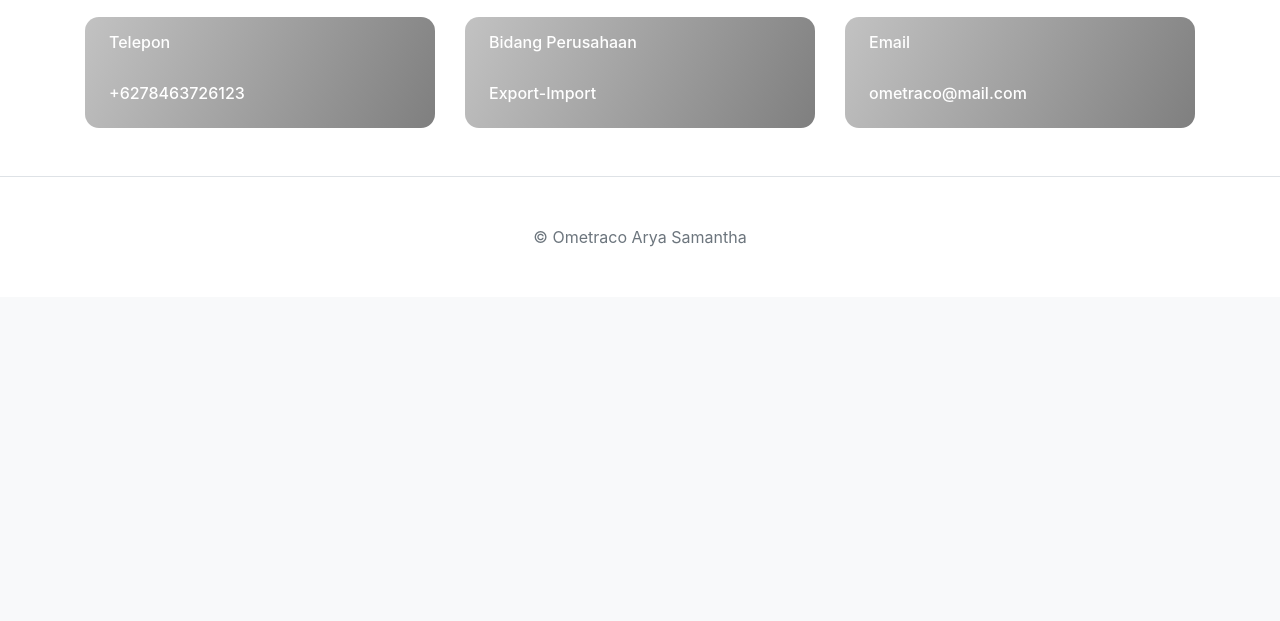
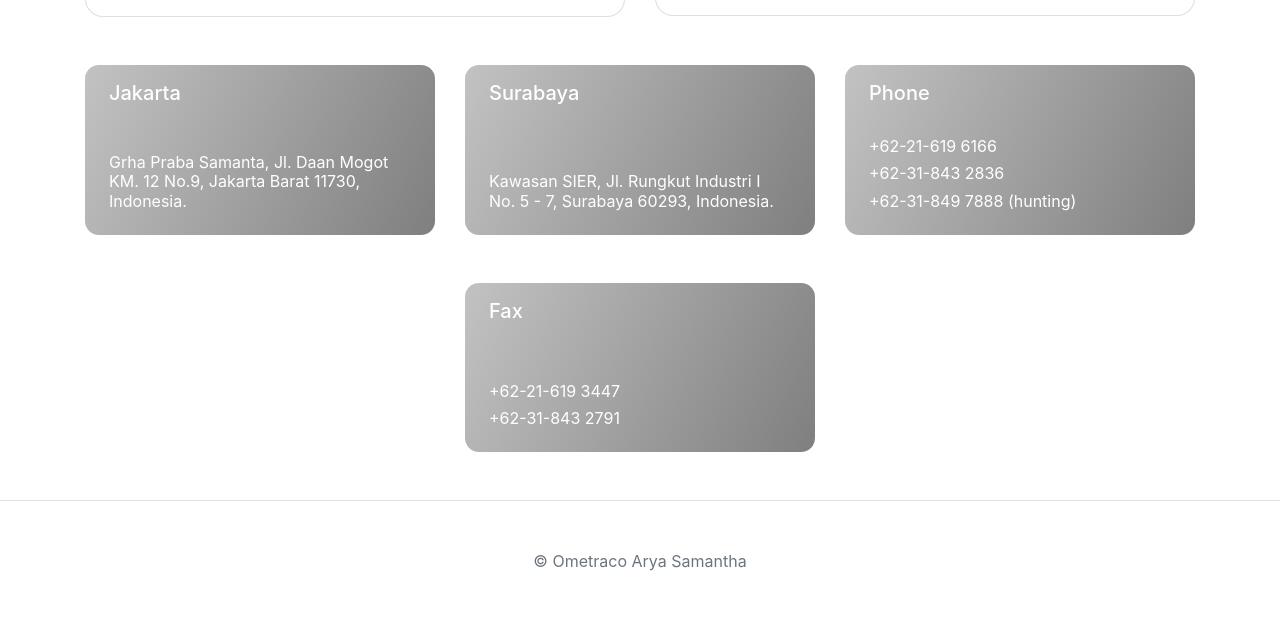
Before and after one commit to danill123/ometraco-web, a CodeIgniter 4 app: template app/Views/contact.php in a window 1280 px wide. Shown: the part 839-1460 px from the top of the page. Before the commit the page ends 1086 px from the top, so only its background shows below. Run offline with PHP 8.4 and a stand-in for CodeIgniter, Linux system fonts and the light colour scheme; the template is opened without the code that fills it, so the values that code supplies are empty; some libraries are stand-ins or nearby versions.

Commit message:
update ui

```diff
--- a/app/Views/contact.php
+++ b/app/Views/contact.php
@@ -10,9 +10,9 @@
 </div>
 
 <div class="container">
-    <div class="row" style="margin-top: -150px;">
+    <div class="row justify-content-center" style="margin-top: -150px;">
 
-        <div class="col-12 mt-4 col-md-6 " style="border-radius: 18px;">
+        <div class="col-12 mt-5 col-md-6 " style="border-radius: 18px;">
             <?php if (session()->getFlashdata('errors')): ?>
                 <?php foreach (session()->getFlashdata('errors') as $error): ?>
                     <div class="alert alert-danger alert-dismissible fade show" role="alert">
@@ -52,32 +52,59 @@
 
             </form>
         </div>
-        <div class="col-12 mt-4 col-md-6">
+        <div class="col-12 mt-5 col-md-6">
             <div class="card px-4 py-3" style="border-radius: 18px">
                 <h4 class="mb-3">Lokasi</h4>
                 <iframe src="https://www.google.com/maps/embed?pb=!1m18!1m12!1m3!1d15867.305330875935!2d106.72785483234956!3d-6.154008718205666!2m3!1f0!2f0!3f0!3m2!1i1024!2i768!4f13.1!3m3!1m2!1s0x2e69f7ea41b06cdd%3A0xdfb262180bec6ab0!2sPT.%20Ometraco%20Arya%20Samanta!5e0!3m2!1sen!2sus!4v1723261493783!5m2!1sen!2sus" style="max-width: 100%; border: unset;" width="600" height="332" style="border:0;" allowfullscreen="" loading="lazy" referrerpolicy="no-referrer-when-downgrade"></iframe>
             </div>
         </div>
-        <div class="col-12 mt-4 col-md-4">
-            <div class="card px-4 py-3" style="background: linear-gradient(296deg, rgba(0, 0, 0, 0.50) 0%, rgba(134, 134, 134, 0.50) 100%); border-radius: 14px; border: unset;">
-                <h6 class="text-white">Telepon</h6>
-                <h6 class="mt-4 text-white">+6278463726123</h6>
+        <div class="col-12 mt-5 col-md-4">
+            <div class="card px-4 py-3 d-flex card-contact justify-content-between" style="flex-direction:column; background: linear-gradient(296deg, rgba(0, 0, 0, 0.50) 0%, rgba(134, 134, 134, 0.50) 100%); border-radius: 14px; border: unset;">
+                <h5 class="text-white">Jakarta</h5>
+                <h6 class="mt-4 text-white" style="font-weight: 400;">Grha Praba Samanta, Jl. Daan Mogot KM. 12 No.9, Jakarta Barat 11730, Indonesia.</h6>
             </div>
         </div>
-        <div class="col-12 mt-4 col-md-4">
-            <div class="card px-4 py-3" style="background: linear-gradient(296deg, rgba(0, 0, 0, 0.50) 0%, rgba(134, 134, 134, 0.50) 100%); border-radius: 14px; border: unset;">
-                <h6 class="text-white">Bidang Perusahaan</h6>
-                <h6 class="mt-4 text-white">Export-Import</h6>
+        <div class="col-12 mt-5 col-md-4">
+            <div class="card px-4 py-3 d-flex card-contact justify-content-between" style="flex-direction:column; background: linear-gradient(296deg, rgba(0, 0, 0, 0.50) 0%, rgba(134, 134, 134, 0.50) 100%); border-radius: 14px; border: unset;">
+                <h5 class="text-white">Surabaya</h5>
+                <h6 class="mt-4 text-white" style="font-weight: 400;">Kawasan SIER, Jl. Rungkut Industri I No. 5 - 7, Surabaya 60293, Indonesia.</h6>
             </div>
         </div>
-        <div class="col-12 mt-4 col-md-4">
-            <div class="card px-4 py-3" style="background: linear-gradient(296deg, rgba(0, 0, 0, 0.50) 0%, rgba(134, 134, 134, 0.50) 100%); border-radius: 14px; border: unset;">
-                <h6 class="text-white">Email</h6>
-                <h6 class="mt-4 text-white">ometraco@mail.com</h6>
+        <div class="col-12 mt-5 col-md-4">
+            <div class="card px-4 py-3 d-flex card-contact justify-content-between" style="flex-direction:column; background: linear-gradient(296deg, rgba(0, 0, 0, 0.50) 0%, rgba(134, 134, 134, 0.50) 100%); border-radius: 14px; border: unset;">
+                <h5 class="text-white">Phone</h5>
+                <div class="mt-4">
+                    <h6 class="text-white" style="font-weight: 400;">+62-21-619 6166</h6>
+                    <h6 class="text-white" style="font-weight: 400;">+62-31-843 2836</h6>
+                    <h6 class="text-white" style="font-weight: 400;">+62-31-849 7888 (hunting)</h6>
+                </div>
+            </div>
+        </div>
+        <div class="col-12 mt-5 col-md-4">
+            <div class="card px-4 py-3 d-flex card-contact justify-content-between" style="flex-direction:column; background: linear-gradient(296deg, rgba(0, 0, 0, 0.50) 0%, rgba(134, 134, 134, 0.50) 100%); border-radius: 14px; border: unset;">
+                <h5 class="text-white">Fax</h5>
+                <div class="mt-4">
+                    <h6 class="text-white" style="font-weight: 400;">+62-21-619 3447</h6>
+                    <h6 class="text-white" style="font-weight: 400;">+62-31-843 2791</h6>
+                </div>
             </div>
         </div>
     </div>
 </div>
+
+<script>
+    $(document).ready(function() {
+        let maxHeight = 0;
+        $('.card-contact').each(function() {
+            let height = $(this).outerHeight();
+            if (height > maxHeight) {
+                maxHeight = height;
+            }
+        });
+
+        $('.card-contact').css('height', maxHeight + 'px');
+    });
+</script>
 <!-- public\image-static\banner-contact.png -->
 <div class="container mb-5">
 
```
